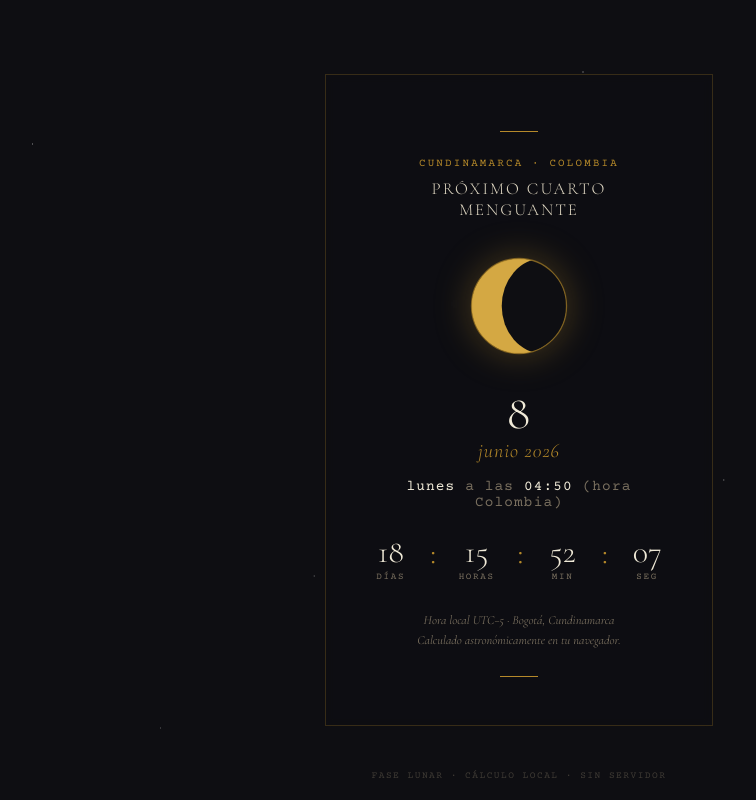
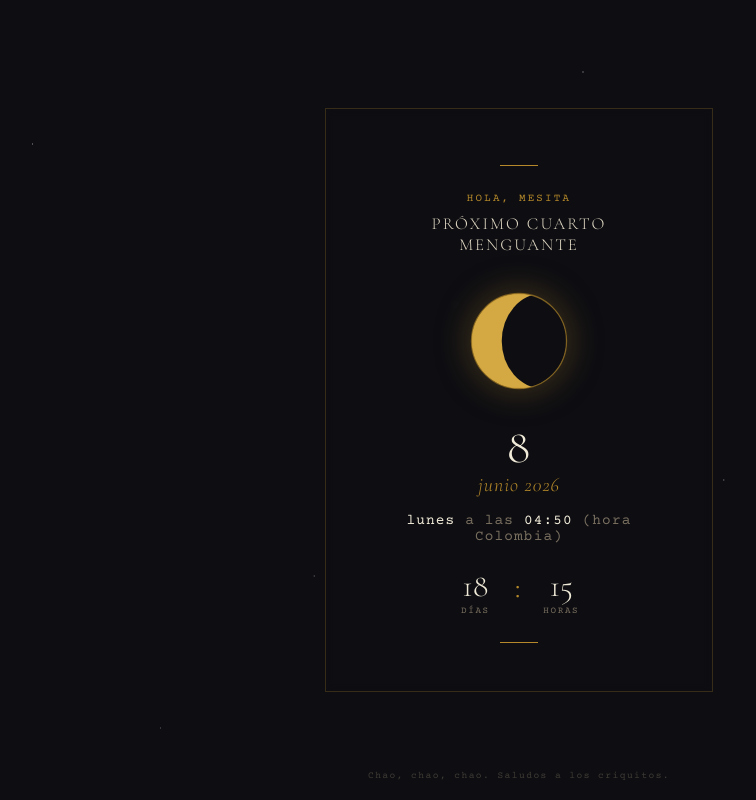
Before and after one commit to Konzard2/luna, a plain HTML site: page index.html in a window 1280 px wide. Shown: the whole page, without its empty margins (121-877 px from the left). Drawn offline with nearby package versions, Linux system fonts and the light colour scheme.

Commit message:
Removed clutter, added flair

```diff
--- a/index.html
+++ b/index.html
@@ -199,7 +199,7 @@
 <body>
 
 <div class="card">
-  <p class="label">Cundinamarca · Colombia</p>
+  <p class="label">Hola, Mesita</p>
   <h1>Próximo Cuarto Menguante</h1>
 
   <!-- Waning crescent / last quarter moon SVG -->
@@ -229,16 +229,10 @@
     <div class="unit"><span class="n" id="cd-d">—</span><span class="u">días</span></div>
     <span class="sep">:</span>
     <div class="unit"><span class="n" id="cd-h">—</span><span class="u">horas</span></div>
-    <span class="sep">:</span>
-    <div class="unit"><span class="n" id="cd-m">—</span><span class="u">min</span></div>
-    <span class="sep">:</span>
-    <div class="unit"><span class="n" id="cd-s">—</span><span class="u">seg</span></div>
   </div>
-
-  <p class="note">Hora local UTC−5 · Bogotá, Cundinamarca<br>Calculado astronómicamente en tu navegador.</p>
 </div>
 
-<div class="footer">FASE LUNAR · CÁLCULO LOCAL · SIN SERVIDOR</div>
+<div class="footer">Chao, chao, chao. Saludos a los criquitos.</div>
 
 <script>
 // ─────────────────────────────────────────────
```
